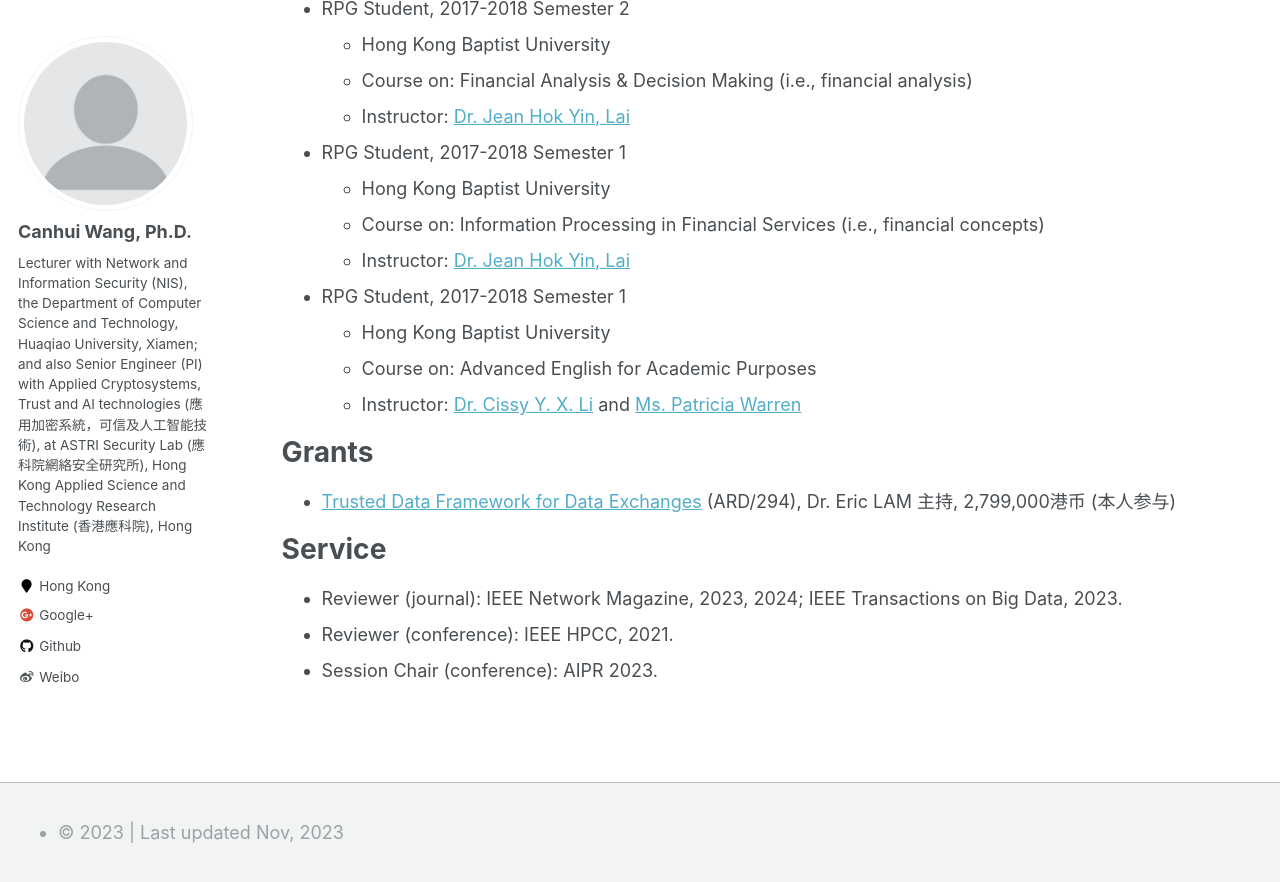
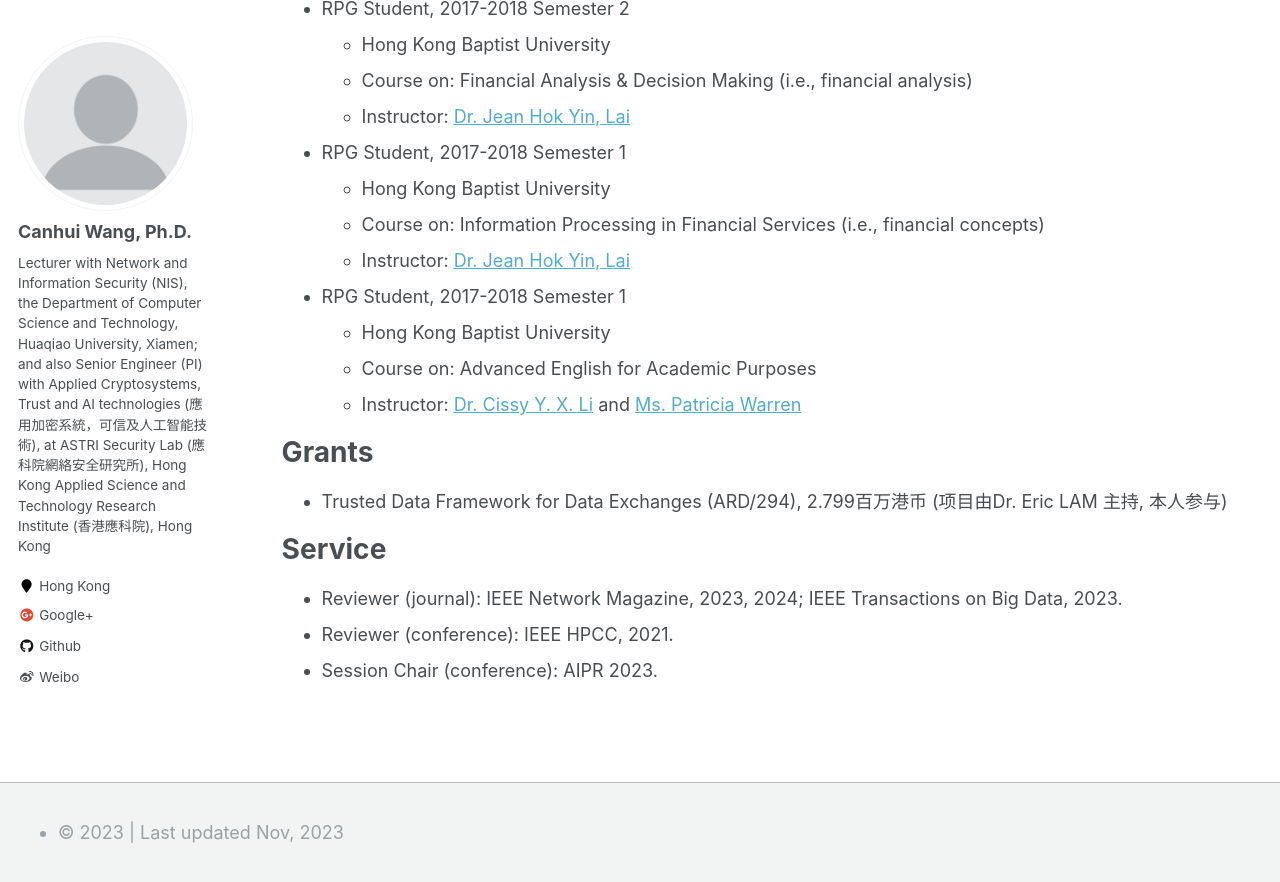
Before and after one commit to Canhui/canhui.github.io, a Jekyll site: the page built from _pages/cv.md, in a window 1280 px wide and 900 px high, scrolled down 3017 px. Shown: the top 882 px of the window. Built offline with Jekyll 4.4.1, drawn with Linux system fonts in a browser that asks for light colours.

Commit message:
Update cv.md

```diff
--- a/_pages/cv.md
+++ b/_pages/cv.md
@@ -142,7 +142,7 @@ Skills
 
 Grants
 ======
-* [Trusted Data Framework for Data Exchanges](https://www.astri.org/rdprojects/trusted-data-framework-for-data-exchanges/) (ARD/294), Dr. Eric LAM 主持, 2,799,000港币 (本人参与)
+* Trusted Data Framework for Data Exchanges (ARD/294), 2.799百万港币 (项目由Dr. Eric LAM 主持, 本人参与)
 
 Service
 ======
```
